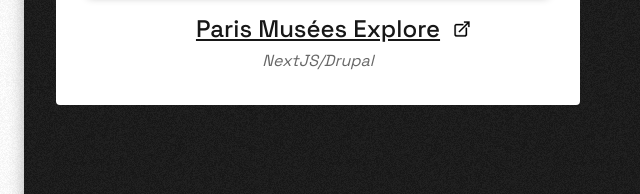
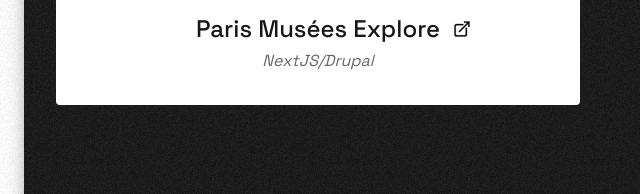
Before and after one commit to tuanp0/site, a website built with Vite: page index.html in a window 1280 px wide. In both pictures the pointer is over the element "Paris Musées Explore". Shown: the part 1701-1895 px from the top of the page, 0-640 px from the left. Built offline with nearby package versions, Linux system fonts and the light colour scheme.

```diff
--- a/styles/about.scss
+++ b/styles/about.scss
@@ -111,8 +111,8 @@
         &:hover {
             background: var(--white);
 
-            .site__visuel {
-                box-shadow: 0 0 8px var(--black-30);
+            .site__name {
+                text-decoration: none;
             }
         }
     }
```
